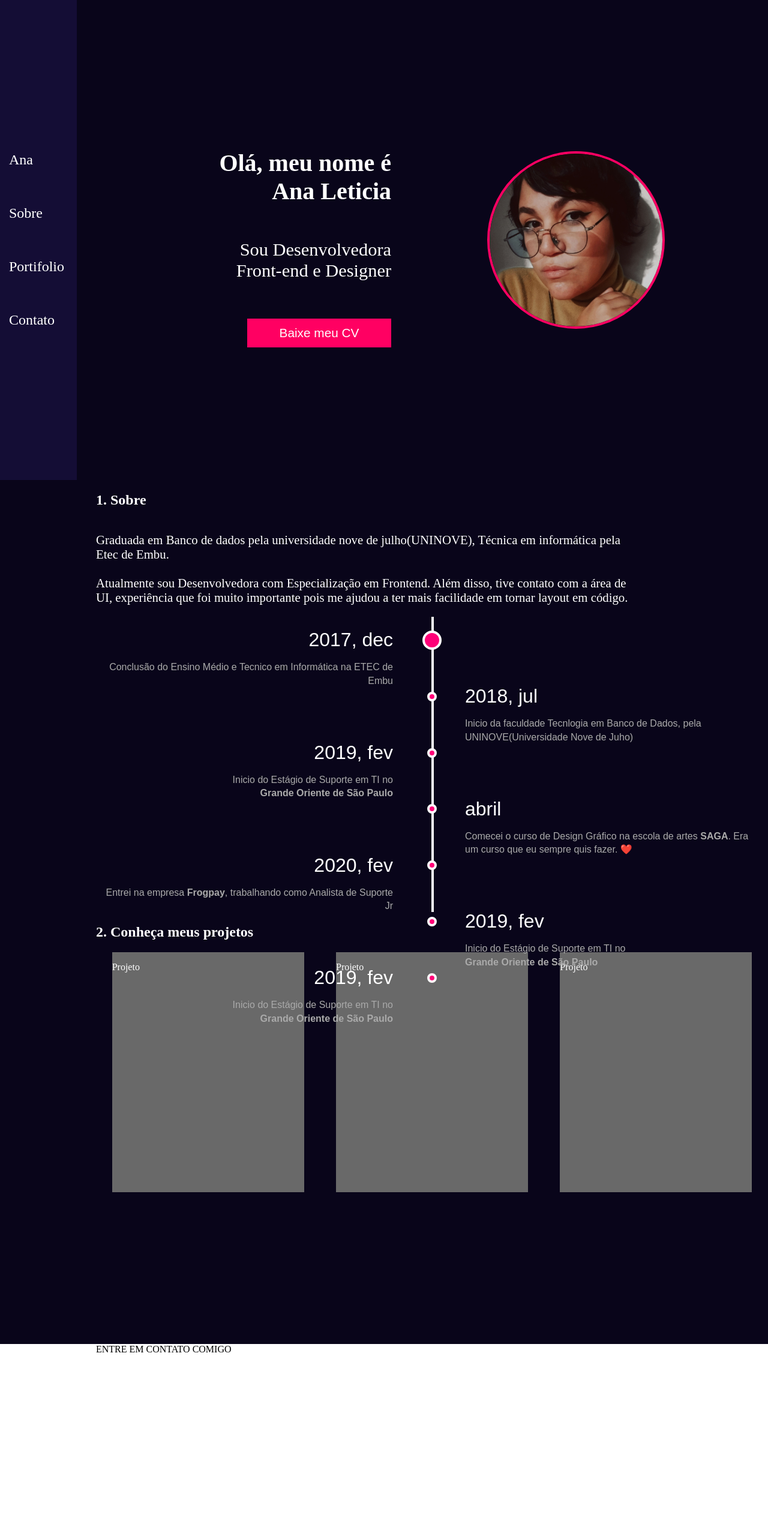
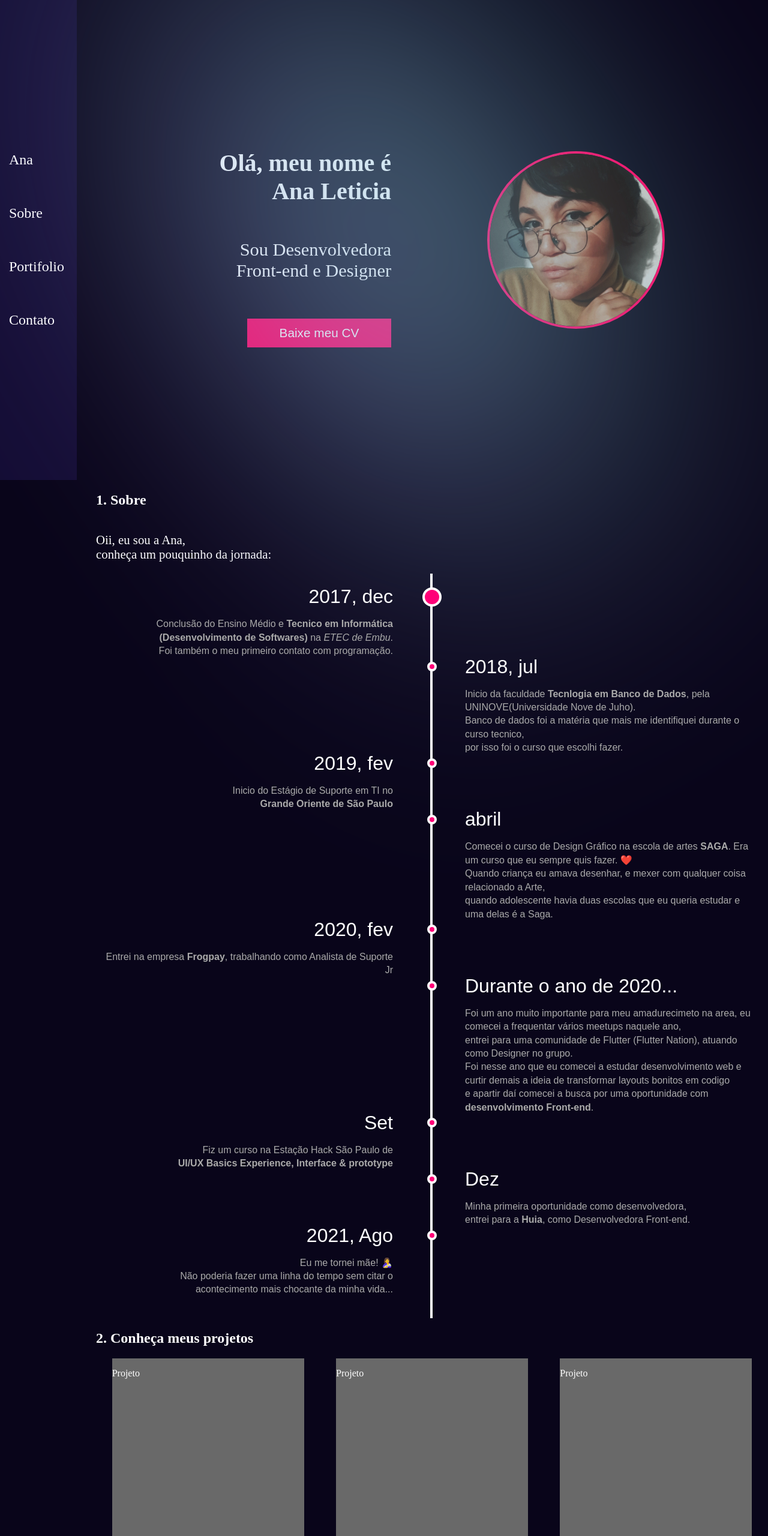
Before and after one commit to analeos/portfolio, a website with bundled scripts: page index.html in a window 1280 px wide. Shown: the top 2560 px of the page at 60% size. Built offline with nearby package versions, Linux system fonts and the light colour scheme.

Commit message:
Sobre + Blob

```diff
--- /dev/null
+++ b/assets/scripts/main.js
@@ -0,0 +1,2 @@
+import {} from "./modules/blob.js";
+import {} from "./modules/navbar.js";
--- /dev/null
+++ b/assets/scripts/modules/blob.js
@@ -0,0 +1,11 @@
+const blob = document.getElementById("blob");
+
+document.body.onpointermove = event => {
+    const { clientX, clientY } = event;
+
+    blob.animate({
+        left: `${clientX}px`,
+        top: `${clientY}px`
+    }, {duration: 3000, fill: "forwards"});
+
+}
--- /dev/null
+++ b/assets/style/scss/function/_blob.scss
@@ -0,0 +1,33 @@
+#blob{
+    background-color: #fff;
+    height: 500px;
+    aspect-ratio: 1;
+    position: absolute;
+    left: 50%;
+    top: 50%;
+    translate: -50% -50%;
+    border-radius: 50%;
+    background: linear-gradient(to right, aquamarine, mediumpurple);
+    filter: blur(200px);
+    @keyframes rotate {
+        from {
+            rotate: 0deg;
+        }
+        50% {
+            scale: 1 1.5;
+        }
+        to{
+            rotate: 360deg;
+        }
+    }
+    animation: rotate 20s infinite;
+}
+
+#blur{
+    height: 100%;
+    width: 100%;
+    position: absolute;
+    z-index: 2;
+    backdrop-filter: blur(200px);
+
+}
--- a/assets/style/scss/layout/_contato.scss
+++ b/assets/style/scss/layout/_contato.scss
@@ -1,4 +1,4 @@
-.contato{
+#contato{
     height: 60vh;
     background-color: #fff;
     display: flex;
--- a/assets/style/scss/layout/_hello.scss
+++ b/assets/style/scss/layout/_hello.scss
@@ -4,7 +4,7 @@ body {
     padding: 0;
 }
 
-.apresentacao {
+#apresentacao {
     height: 100vh;
     display: flex;
     align-items: center;
@@ -52,7 +52,7 @@ body {
 }
 
 @media screen and (min-width: 900px) {
-    .apresentacao {
+    #apresentacao {
         flex-direction: row-reverse;
     }
 }
--- a/assets/style/scss/layout/_projetos.scss
+++ b/assets/style/scss/layout/_projetos.scss
@@ -1,4 +1,4 @@
-.portifolio{
+#portifolio{
     height: 90vh;
     display: flex;
     color: #fff;
--- a/assets/style/scss/layout/_sobre.scss
+++ b/assets/style/scss/layout/_sobre.scss
@@ -1,5 +1,4 @@
-.sobre{
-    height: 90vh;
+#sobre{
     display: flex;
     justify-content: center;
     color: #fff;
@@ -25,7 +24,7 @@
           content: '';
           position: absolute  ;
           top:0px;
-          left:50.5%;
+          left: 50.4%;
           bottom:0px;
           transform:translateX(-50%);
           width:4px;
--- a/assets/style/scss/main.scss
+++ b/assets/style/scss/main.scss
@@ -6,3 +6,6 @@
 @import 'layout/projetos';
 @import 'layout/contato';
 @import 'layout/header';
+
+// FUNCTION
+@import 'function/blob';
--- a/index.html
+++ b/index.html
@@ -6,95 +6,157 @@
     <link href="./assets/style/main.min.css" rel="stylesheet" />
 
     <title>Ana Leticia</title>
+
   </head>
   <body>
     <header>
-      <a href=""> Ana </a>
-      <a href=""> Sobre </a>
-      <a href=""> Portifolio </a>
-      <a href=""> Contato </a>
+      <a href="#apresentacao"> Ana </a>
+      <a href="#sobre"> Sobre </a>
+      <a href="#portifolio"> Portifolio </a>
+      <a href="#contato"> Contato </a>
     </header>
 
-    <div class="apresentacao">
-      <div class="apresentacao_foto">
+    <div id="blob"></div>
+
+    <div id="apresentacao">
+      <div id="apresentacao_foto">
         <img src="./assets/img/ana.jpg" alt="" />
       </div>
-      <div class="apresentacao_texto">
+      <div id="apresentacao_texto">
         <h1>Olá, meu nome é Ana Leticia</h1>
         <p>Sou Desenvolvedora Front-end e Designer</p>
         <button>
-          <a href="https://drive.google.com/file/d/192RnrxUY4J4gJerGOVO7DNw_uOy3bxJR/view?usp=share_link" target="_blank">
-            Baixe meu CV</a></button>
+          <a
+            href="https://drive.google.com/file/d/192RnrxUY4J4gJerGOVO7DNw_uOy3bxJR/view?usp=share_link"
+            target="_blank"
+          >
+            Baixe meu CV</a
+          >
+        </button>
       </div>
     </div>
-    <div class="sobre">
-      <div class="sobre_texto">
+
+    <div id="sobre">
+      <div id="sobre_texto">
         <h2>1. Sobre</h2>
         <p>
-          Graduada em Banco de dados pela universidade nove de julho(UNINOVE),
-          Técnica em informática pela Etec de Embu.<br><br> Atualmente sou
-          Desenvolvedora com Especialização em Frontend. Além disso, tive
-          contato com a área de UI, experiência que foi muito importante pois me
-          ajudou a ter mais facilidade em tornar layout em código.
+          Oii, eu sou a Ana,
+          <br />
+          conheça um pouquinho da jornada:
         </p>
       </div>
       <div class="entries">
         <div class="entry">
           <div class="title big">2017, dec</div>
           <div class="body">
-          <p>Conclusão do Ensino Médio e Tecnico em Informática na ETEC de Embu </p>
+            <p>
+              Conclusão do Ensino Médio e
+              <b>Tecnico em Informática (Desenvolvimento de Softwares)</b> na
+              <i>ETEC de Embu</i>. <br />
+              Foi também o meu primeiro contato com programação.
+            </p>
           </div>
         </div>
         <div class="entry">
           <div class="title">2018, jul</div>
           <div class="body">
-          <p>Inicio da faculdade Tecnlogia em Banco de Dados, pela UNINOVE(Universidade Nove de Juho)</p>
+            <p>
+              Inicio da faculdade <b>Tecnlogia em Banco de Dados</b>, pela
+              UNINOVE(Universidade Nove de Juho). <br />
+              Banco de dados foi a matéria que mais me identifiquei durante o
+              curso tecnico, <br />por isso foi o curso que escolhi fazer.
+            </p>
           </div>
         </div>
         <div class="entry">
           <div class="title">2019, fev</div>
           <div class="body">
-          <p>Inicio do Estágio de Suporte em TI no<br> <strong>Grande Oriente de São Paulo</strong></p>
+            <p>
+              Inicio do Estágio de Suporte em TI no<br />
+              <b>Grande Oriente de São Paulo</b>
+            </p>
           </div>
         </div>
         <div class="entry">
           <div class="title">abril</div>
           <div class="body">
-          <p>Comecei o curso de Design Gráfico na escola de artes <strong>SAGA</strong>. Era um curso que eu sempre quis fazer. ❤️</p>
+            <p>
+              Comecei o curso de Design Gráfico na escola de artes <b>SAGA</b>.
+              Era um curso que eu sempre quis fazer. ❤️ <br />
+              Quando criança eu amava desenhar, e mexer com qualquer coisa
+              relacionado a Arte, <br />
+              quando adolescente havia duas escolas que eu queria estudar e uma
+              delas é a Saga.
+            </p>
           </div>
         </div>
         <div class="entry">
           <div class="title">2020, fev</div>
           <div class="body">
-          <p>Entrei na empresa <strong>Frogpay</strong>, trabalhando como Analista de Suporte Jr</p>
+            <p>
+              Entrei na empresa <b>Frogpay</b>, trabalhando como Analista de
+              Suporte Jr
+            </p>
           </div>
         </div>
         <div class="entry">
-        <div class="title">2019, fev</div>
+          <div class="title">Durante o ano de 2020...</div>
           <div class="body">
-          <p>Inicio do Estágio de Suporte em TI no<br> <strong>Grande Oriente de São Paulo</strong></p>
+            <p>
+              Foi um ano muito importante para meu amadurecimeto na area, eu
+              comecei a frequentar vários meetups naquele ano, <br />
+              entrei para uma comunidade de Flutter (Flutter Nation), atuando
+              como Designer no grupo. <br />
+              Foi nesse ano que eu comecei a estudar desenvolvimento web e
+              curtir demais a ideia de transformar layouts bonitos em codigo
+              <br />
+              e apartir daí comecei a busca por uma oportunidade com
+              <b>desenvolvimento Front-end</b>.
+            </p>
           </div>
         </div>
         <div class="entry">
-        <div class="title">2019, fev</div>
+          <div class="title">Set</div>
           <div class="body">
-          <p>Inicio do Estágio de Suporte em TI no<br> <strong>Grande Oriente de São Paulo</strong></p>
+            <p>
+              Fiz um curso na Estação Hack São Paulo de <br />
+              <b>UI/UX Basics Experience, Interface & prototype</b>
+            </p>
+          </div>
+        </div>
+        <div class="entry">
+          <div class="title">Dez</div>
+          <div class="body">
+            <p>
+              Minha primeira oportunidade como desenvolvedora,<br />
+              entrei para a <b>Huia</b>, como Desenvolvedora Front-end.
+            </p>
+          </div>
+        </div>
+        <div class="entry">
+          <div class="title">2021, Ago</div>
+          <div class="body">
+            <p>
+              Eu me tornei mãe! 🤱<br />
+              Não poderia fazer uma linha do tempo sem citar o <br />
+              acontecimento mais chocante da minha vida...
+            </p>
           </div>
         </div>
       </div>
     </div>
-    <div class="portifolio">
+    <div id="portifolio">
       <h2>2. Conheça meus projetos</h2>
-      <div class="portifolio_projetos">
+      <div id="portifolio_projetos">
         <div class="projeto"><p>Projeto</p></div>
         <div class="projeto"><p>Projeto</p></div>
         <div class="projeto"><p>Projeto</p></div>
       </div>
     </div>
-    <div class="contato">
-      <div class="contato_redes">
-        ENTRE EM CONTATO COMIGO
+    <div id="contato">
+      <div id="contato_redes">ENTRE EM CONTATO COMIGO</div>
     </div>
-    </div>
+
+    <script type="module" src="./assets/scripts/main.js"></script>
   </body>
 </html>
```
Also changed, not shown: assets/scripts/modules/navbar.js (renamed from assets/scripts/navbar.js), assets/style/main.min.css, 1 other file. Lines whose indentation alone changed are shown as unchanged.
